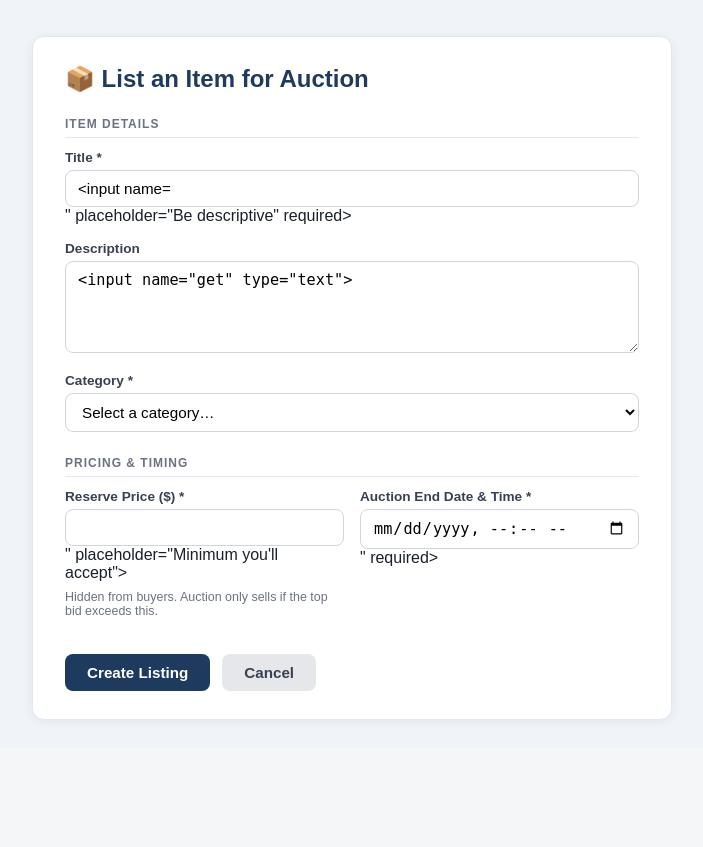
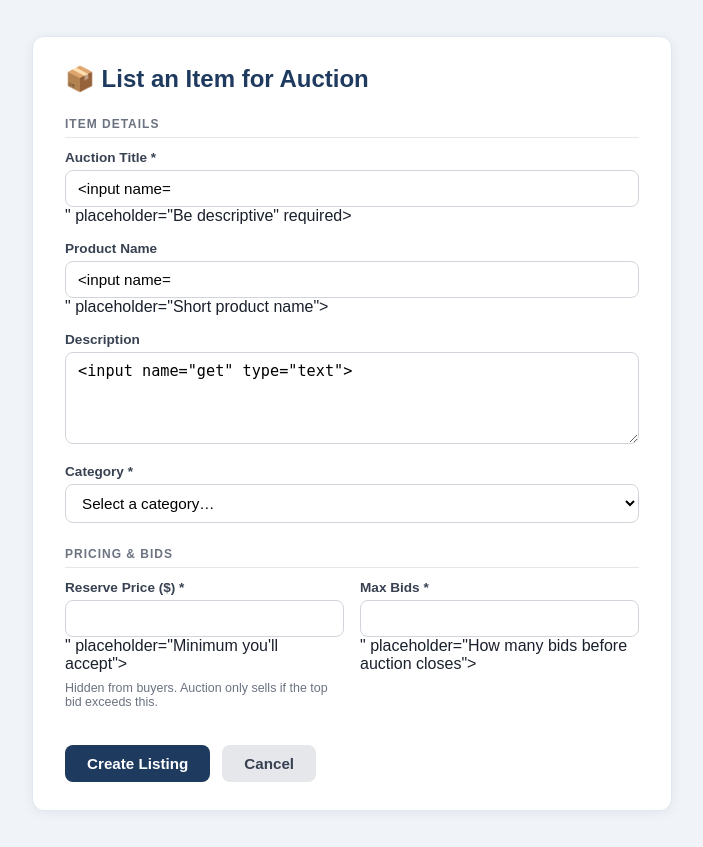
Before and after one commit to NuelEzeiruaku/finalproject431W, a Flask app: template CODE/templates/list_product.html in a window 1280 px wide. Shown: the part 52-899 px from the top of the page, without its empty margins (288-991 px from the left). Before the commit the page ends 774 px from the top, so only its background shows below. Run offline with Flask 3, Linux system fonts and the light colour scheme; the template is opened without the code that fills it: most values are stand-ins (such as "Sample title", 1, 10 or a date in 2020); form fields are guessed from the names that the template uses.

Commit message:
fixed form field names

```diff
--- a/CODE/templates/list_product.html
+++ b/CODE/templates/list_product.html
@@ -12,33 +12,38 @@
     <form method="post" novalidate>
       <p class="section-title">Item Details</p>
       <div class="form-group">
-        <label for="title">Title *</label>
-        <input id="title" type="text" name="title"
-               value="{{ form.get('title','') }}" placeholder="Be descriptive" required>
-        {% if errors.title %}<p class="field-error">{{ errors.title }}</p>{% endif %}
+        <label for="auction_title">Auction Title *</label>
+        <input id="auction_title" type="text" name="auction_title"
+               value="{{ form.get('auction_title','') }}" placeholder="Be descriptive" required>
+        {% if errors.auction_title %}<p class="field-error">{{ errors.auction_title }}</p>{% endif %}
       </div>
       <div class="form-group">
-        <label for="description">Description</label>
-        <textarea id="description" name="description" rows="4"
+        <label for="product_name">Product Name</label>
+        <input id="product_name" type="text" name="product_name"
+               value="{{ form.get('product_name','') }}" placeholder="Short product name">
+      </div>
+      <div class="form-group">
+        <label for="product_description">Description</label>
+        <textarea id="product_description" name="product_description" rows="4"
           style="width:100%;padding:9px 12px;border:1px solid #d1d5db;border-radius:8px;
                  font-size:.95rem;resize:vertical;"
-          placeholder="Condition, included accessories, pickup/shipping info…">{{ form.get('description','') }}</textarea>
+          placeholder="Condition, included accessories, pickup/shipping info…">{{ form.get('product_description','') }}</textarea>
       </div>
       <div class="form-group">
-        <label for="category_id">Category *</label>
-        <select id="category_id" name="category_id" required>
+        <label for="category">Category *</label>
+        <select id="category" name="category" required>
           <option value="">Select a category…</option>
           {% for c in categories %}
-          <option value="{{ c.category_id }}"
-            {% if form.get('category_id')|string == c.category_id|string %}selected{% endif %}>
-            {{ c.name }}
+          <option value="{{ c.category_name }}"
+            {% if form.get('category') == c.category_name %}selected{% endif %}>
+            {{ c.category_name }}
           </option>
           {% endfor %}
         </select>
-        {% if errors.category_id %}<p class="field-error">{{ errors.category_id }}</p>{% endif %}
+        {% if errors.category %}<p class="field-error">{{ errors.category }}</p>{% endif %}
       </div>
 
-      <p class="section-title">Pricing & Timing</p>
+      <p class="section-title">Pricing & Bids</p>
       <div class="form-row">
         <div class="form-group">
           <label for="reserve_price">Reserve Price ($) *</label>
@@ -52,10 +57,11 @@
           </p>
         </div>
         <div class="form-group">
-          <label for="auction_end">Auction End Date & Time *</label>
-          <input id="auction_end" type="datetime-local" name="auction_end"
-                 value="{{ form.get('auction_end','') }}" required>
-          {% if errors.auction_end %}<p class="field-error">{{ errors.auction_end }}</p>{% endif %}
+          <label for="max_bids">Max Bids *</label>
+          <input id="max_bids" type="number" name="max_bids" min="1"
+                 value="{{ form.get('max_bids','') }}"
+                 placeholder="How many bids before auction closes">
+          {% if errors.max_bids %}<p class="field-error">{{ errors.max_bids }}</p>{% endif %}
         </div>
       </div>
 
--- a/CODE/templates/request_upgrade.html
+++ b/CODE/templates/request_upgrade.html
@@ -17,7 +17,7 @@
       <form method="post">
         <div class="form-group">
           <label>Why do you want to become a seller? (optional)</label>
-          <textarea name="details" rows="3"
+          <textarea name="request_desc" rows="3"
             style="width:100%;padding:9px 12px;border:1px solid #d1d5db;
                    border-radius:8px;font-size:.95rem;resize:vertical;"></textarea>
         </div>
```
Also changed, not shown: CODE/templates/manage_categories.html (+5 -4 lines), CODE/templates/register_bidder.html (+31 -17 lines).
